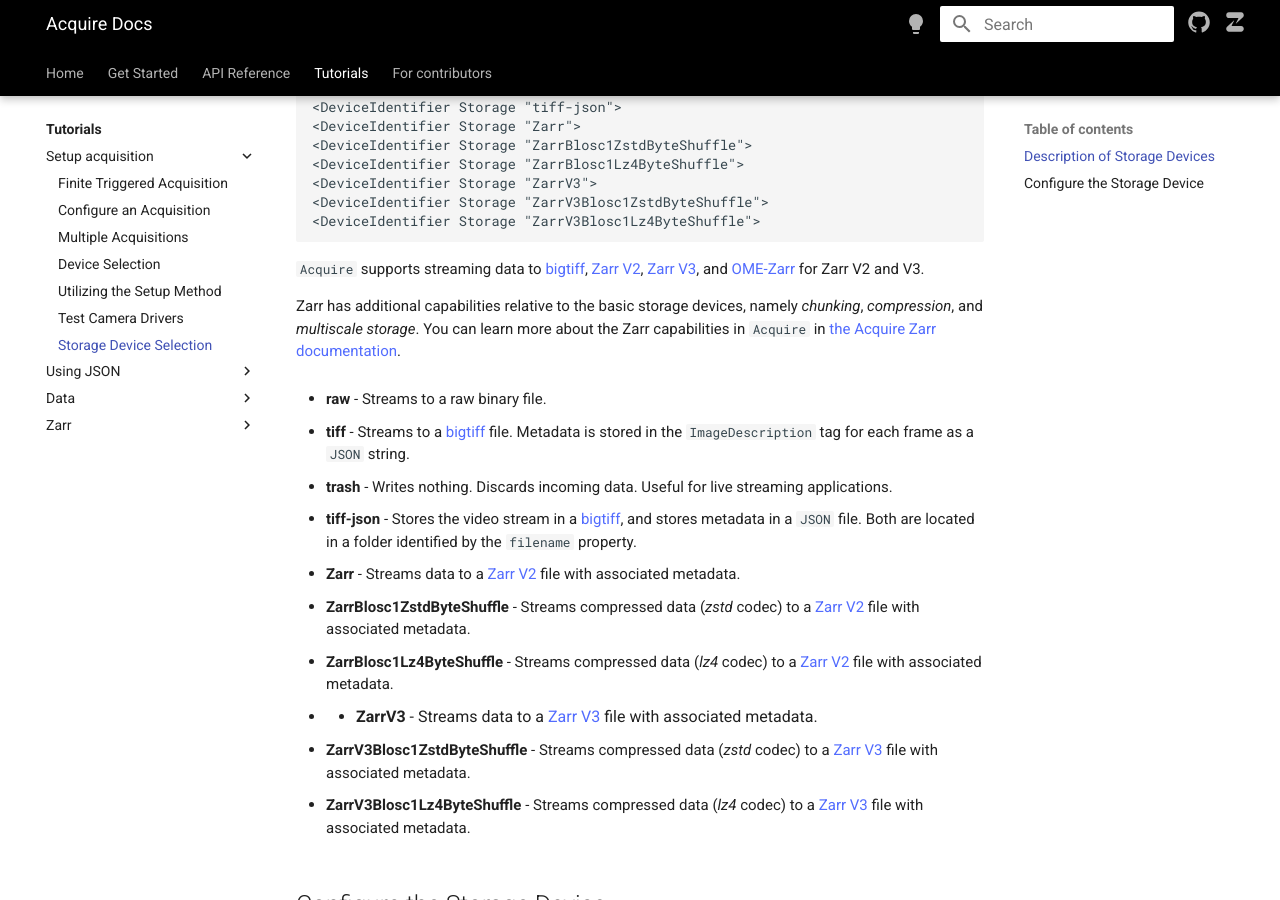
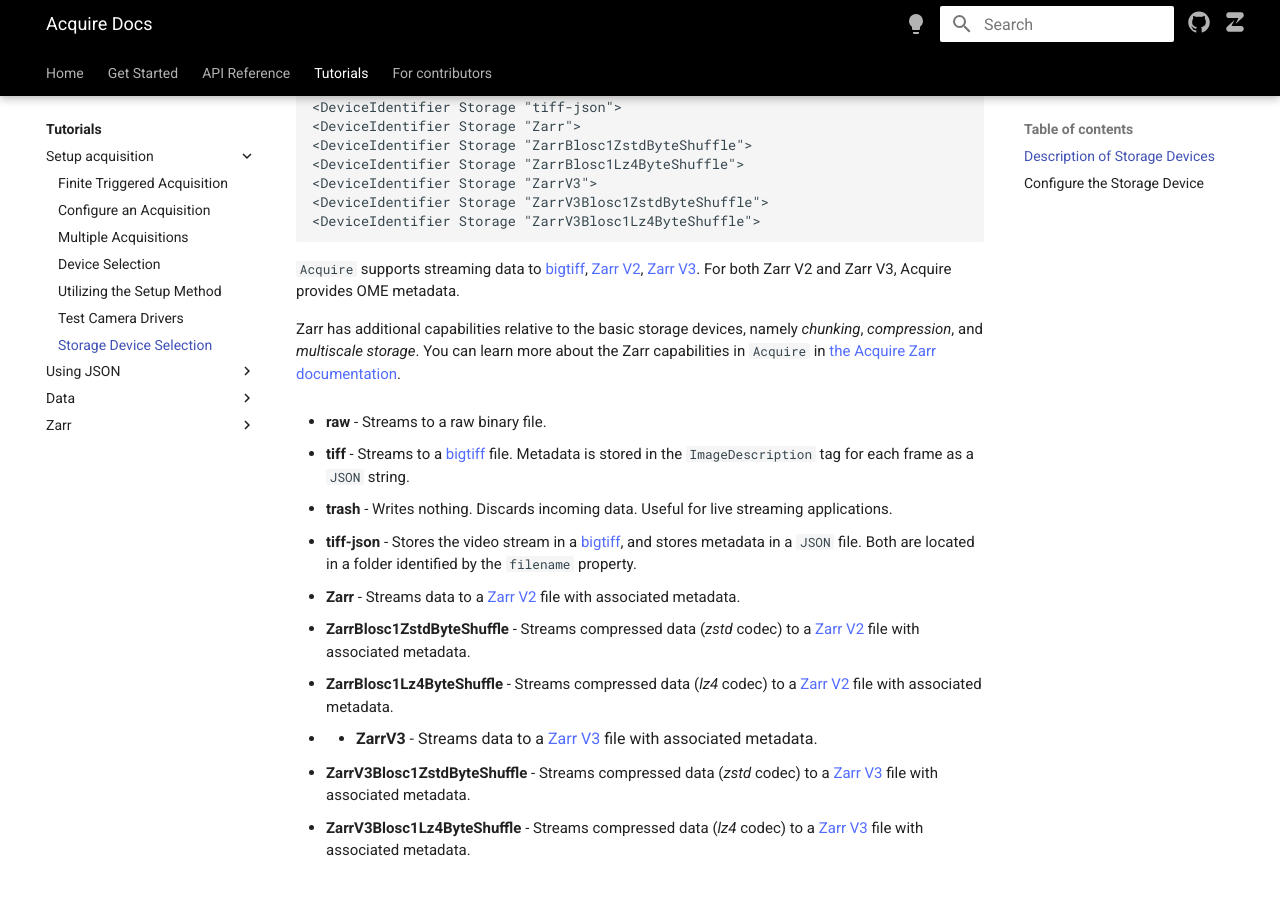
Before and after one commit to melissawm/acquire-docs, an MkDocs documentation site: the page built from docs/tutorials/setup_acquisition/storage.md, in a window 1280 px wide and 900 px high, scrolled down 656 px. Built offline with MkDocs 1.6.1 and Material for MkDocs 9.7.7, drawn with Linux system fonts in a browser that asks for light colours; nearby versions of some CDN libraries; comment, search, counter and statistics services are not loaded.

Commit message:
Update docs/tutorials/setup_acquisition/storage.md
Co-authored-by: Alan Liddell <aliddell@chanzuckerberg.com>

````diff
--- a/docs/tutorials/setup_acquisition/storage.md
+++ b/docs/tutorials/setup_acquisition/storage.md
@@ -35,7 +35,7 @@
 <DeviceIdentifier Storage "ZarrV3Blosc1Lz4ByteShuffle">
 ```
 
-`Acquire` supports streaming data to [bigtiff](http://bigtiff.org/), [Zarr V2](https://zarr-specs.readthedocs.io/en/latest/v2/v2.0.html), [Zarr V3](https://zarr-specs.readthedocs.io/en/latest/specs.html), and [OME-Zarr](https://ngff.openmicroscopy.org/latest/) for Zarr V2 and V3.
+`Acquire` supports streaming data to [bigtiff](http://bigtiff.org/), [Zarr V2](https://zarr-specs.readthedocs.io/en/latest/v2/v2.0.html), [Zarr V3](https://zarr-specs.readthedocs.io/en/latest/specs.html). For both Zarr V2 and Zarr V3, Acquire provides OME metadata.
 
 Zarr has additional capabilities relative to the basic storage devices, namely _chunking_, _compression_, and _multiscale storage_. You can learn more about the Zarr capabilities in `Acquire` in [the Acquire Zarr documentation](https://github.com/acquire-project/acquire-driver-zarr/blob/main/README.md).
 
````
